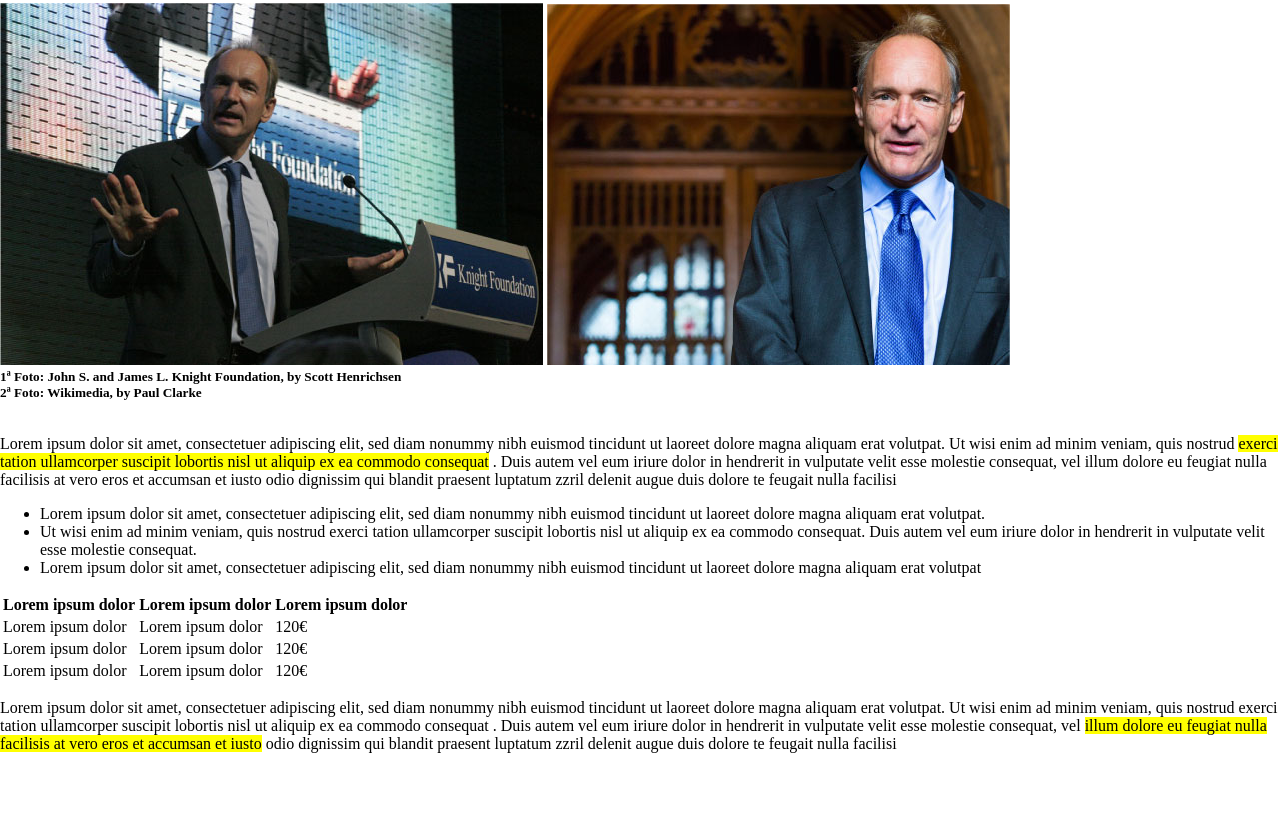
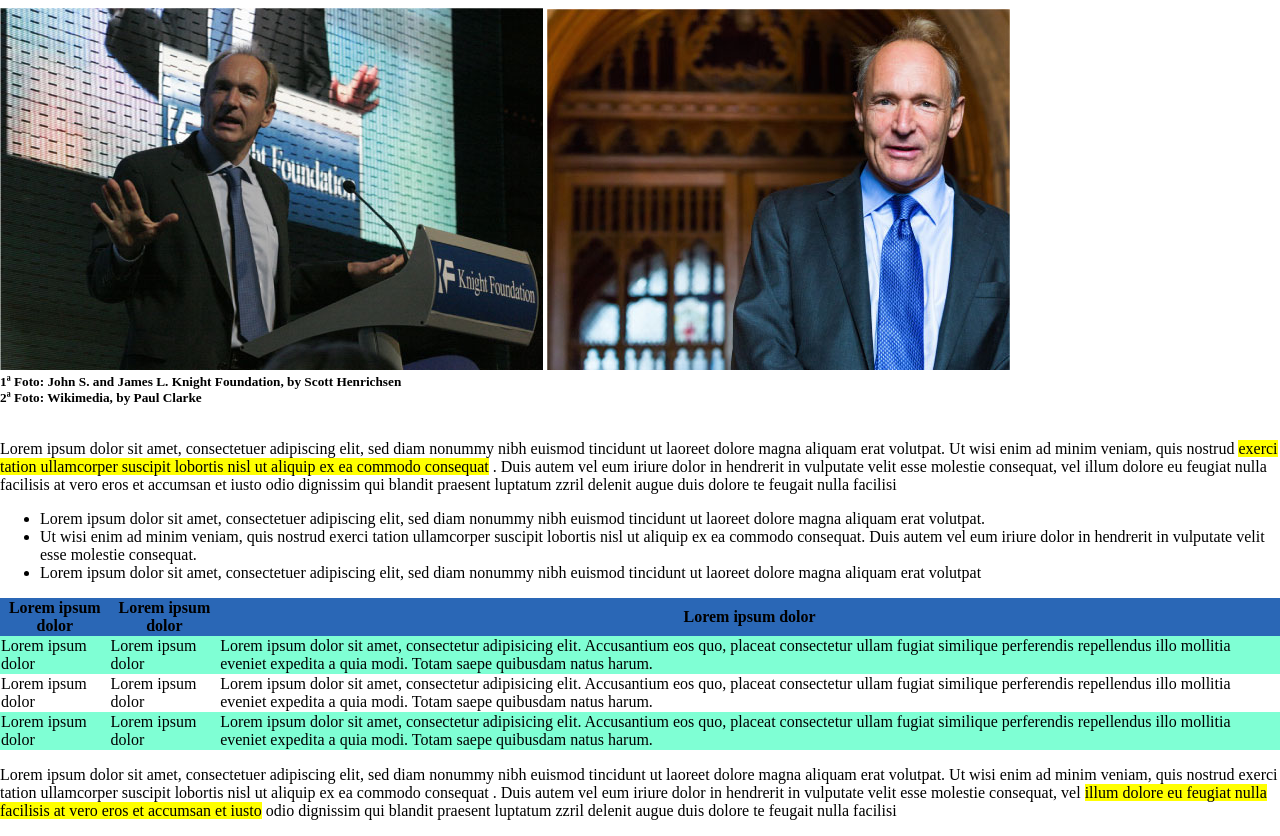
Before and after one commit to severogianluca/html-css-booleaner, a plain HTML site: page index.html in a window 1280 px wide. Shown: the part 300-1136 px from the top of the page. Before the commit the page ends 1069 px from the top, so only its background shows below. Drawn offline with Linux system fonts and the light colour scheme.

Commit message:
FEAT: aggiunta tabella con background  nella prima e seconda riga come dato dall'esercizio

```diff
--- a/css/style.css
+++ b/css/style.css
@@ -28,15 +28,29 @@ body {
 h3, h4 {
     margin: 0; /* Rimuove il margine predefinito */
     padding: 0; /* Rimuove eventuale padding */
-    line-height: 1; /* Controlla l'altezza della riga */
     color: gray;
 }
 
 h5{
-    margin: 0; /* Rimuove il margine predefinito */
+    margin: 0;
     padding: 0; /* Rimuove eventuale padding */
 }
 
 .yellow-background{
     background-color: yellow;
 }
+
+
+/* unisce i bordi della delle celle della tabella */
+table {
+    border-collapse: collapse;
+}
+
+.testa{
+    background-color: rgb(42, 103, 182);
+
+}
+
+.sfondo{
+    background-color: aquamarine;
+}
--- a/index.html
+++ b/index.html
@@ -40,7 +40,7 @@
     </ul>
 
     <table>
-        <thead>
+        <thead class="testa">
             <tr>
                 <th>Lorem ipsum dolor</th>
                 <th>Lorem ipsum dolor</th>
@@ -49,19 +49,25 @@
         </thead>
         <tbody>
             <tr>
-                <td>Lorem ipsum dolor</td>
-                <td>Lorem ipsum dolor </td>
-                <td>120€</td>
+                <td class="sfondo">Lorem ipsum dolor</td>
+                <td class="sfondo">Lorem ipsum dolor </td>
+                <td class="sfondo">Lorem ipsum dolor sit amet, consectetur adipisicing elit. Accusantium eos quo,
+                    placeat consectetur ullam fugiat similique perferendis repellendus illo mollitia
+                    eveniet expedita a quia modi. Totam saepe quibusdam natus harum.</td>
             </tr>
             <tr>
                 <td>Lorem ipsum dolor</td>
                 <td>Lorem ipsum dolor</td>
-                <td>120€</td>
+                <td>Lorem ipsum dolor sit amet, consectetur adipisicing elit. Accusantium eos quo,
+                    placeat consectetur ullam fugiat similique perferendis repellendus illo mollitia
+                    eveniet expedita a quia modi. Totam saepe quibusdam natus harum.</td>
             </tr>
             <tr>
-                <td>Lorem ipsum dolor</td>
-                <td>Lorem ipsum dolor</td>
-                <td>120€</td>
+                <td class="sfondo">Lorem ipsum dolor</td>
+                <td class="sfondo">Lorem ipsum dolor</td>
+                <td class="sfondo">Lorem ipsum dolor sit amet, consectetur adipisicing elit. Accusantium eos quo,
+                    placeat consectetur ullam fugiat similique perferendis repellendus illo mollitia
+                    eveniet expedita a quia modi. Totam saepe quibusdam natus harum.</td>
             </tr>
 
         </tbody>
```
